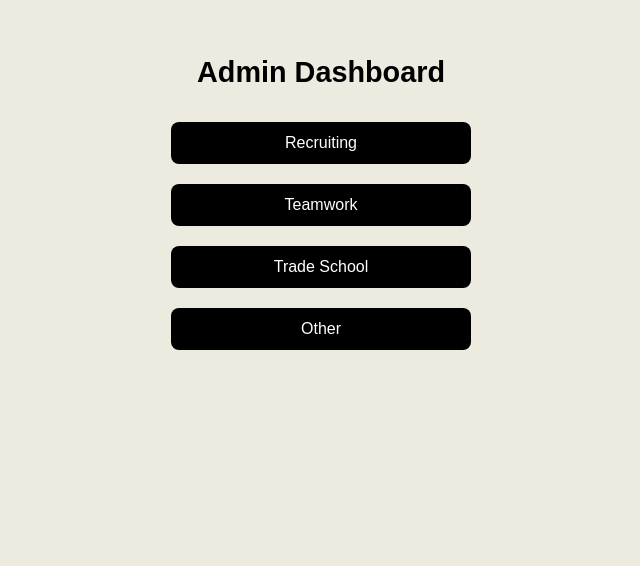
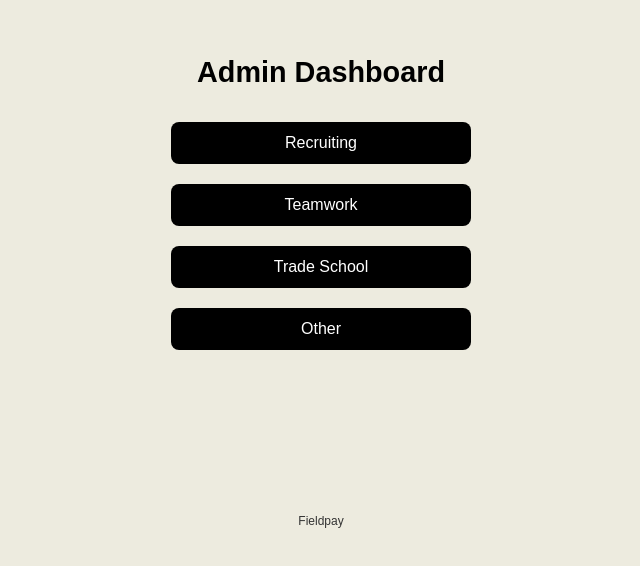
Before and after one commit to flavsdotcom/fieldpay-proto, a React (Create React App) app: page / in a window 1280 px wide. Shown: the part 252-818 px from the top of the page, without its empty margins (319-959 px from the left). Built offline with nearby package versions, Linux system fonts and the light colour scheme.

Commit message:
Added Fieldpay footer to all panes

```diff
--- a/src/App.css
+++ b/src/App.css
@@ -109,3 +109,13 @@ span {
 .home-button {
   margin-top: 20px;
 }
+
+.footer {
+  text-align: center;
+  font-size: 12px;
+  color: #333;
+  padding: 10px;
+  position: fixed;
+  bottom: 10px;
+  width: 100%;
+}
--- a/src/App.js
+++ b/src/App.js
@@ -19,6 +19,7 @@ const AdminHome = ({ setActivePage }) => {
       <Button className="custom-button" onClick={() => setActivePage("teamwork")}>Teamwork</Button>
       <Button className="custom-button" onClick={() => setActivePage("trade-school")}>Trade School</Button>
       <Button className="custom-button" onClick={() => setActivePage("other")}>Other</Button>
+<footer className="footer">Fieldpay</footer>
     </div>
   );
 };
@@ -49,6 +50,8 @@ const Recruiting = ({ setActivePage }) => {
       <p className="info-text">De-risk hiring by inviting a candidate to “ride along” with a team member. Evaluate their ability to learn and their composure in customer environments.</p>
       <Button className="custom-button" onClick={() => setActivePage("ride-along-bonus")}>Create Ride Along Bonus</Button>
       <Button className="custom-button" onClick={() => setActivePage("home")}>Home</Button>
+<footer className="footer">Fieldpay</footer>
+
     </div>
   );
 };
```
